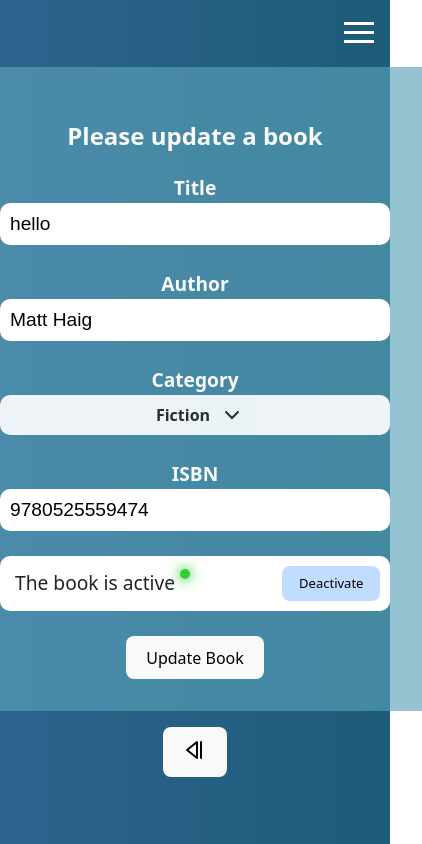
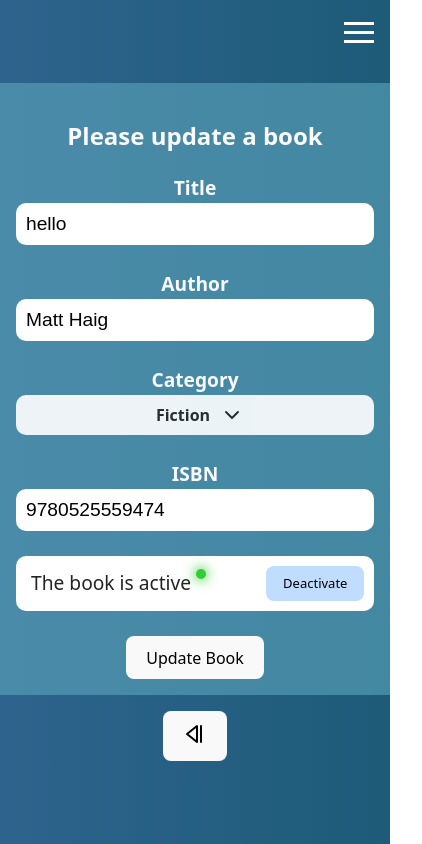
Before and after one commit to ElizaCalmau/books-dashboard-app, a React (Vite) app: page /update-book/1 in a window 390 px wide. Shown: the whole page, 422 px wide, since content can reach past the window. Built offline with nearby package versions, Linux system fonts and the light colour scheme; data requests are answered from the project's data file.

Commit message:
added responsive fix

```diff
--- a/src/components/EditPage/EditPage.module.scss
+++ b/src/components/EditPage/EditPage.module.scss
@@ -26,6 +26,8 @@
     width: 100%;
     border-radius: 0;
     background-color: var(--ligh-bg-mobile);
+    padding: 16px;
+    box-sizing: border-box;
   }
 }
 .inputWrapper{
```
